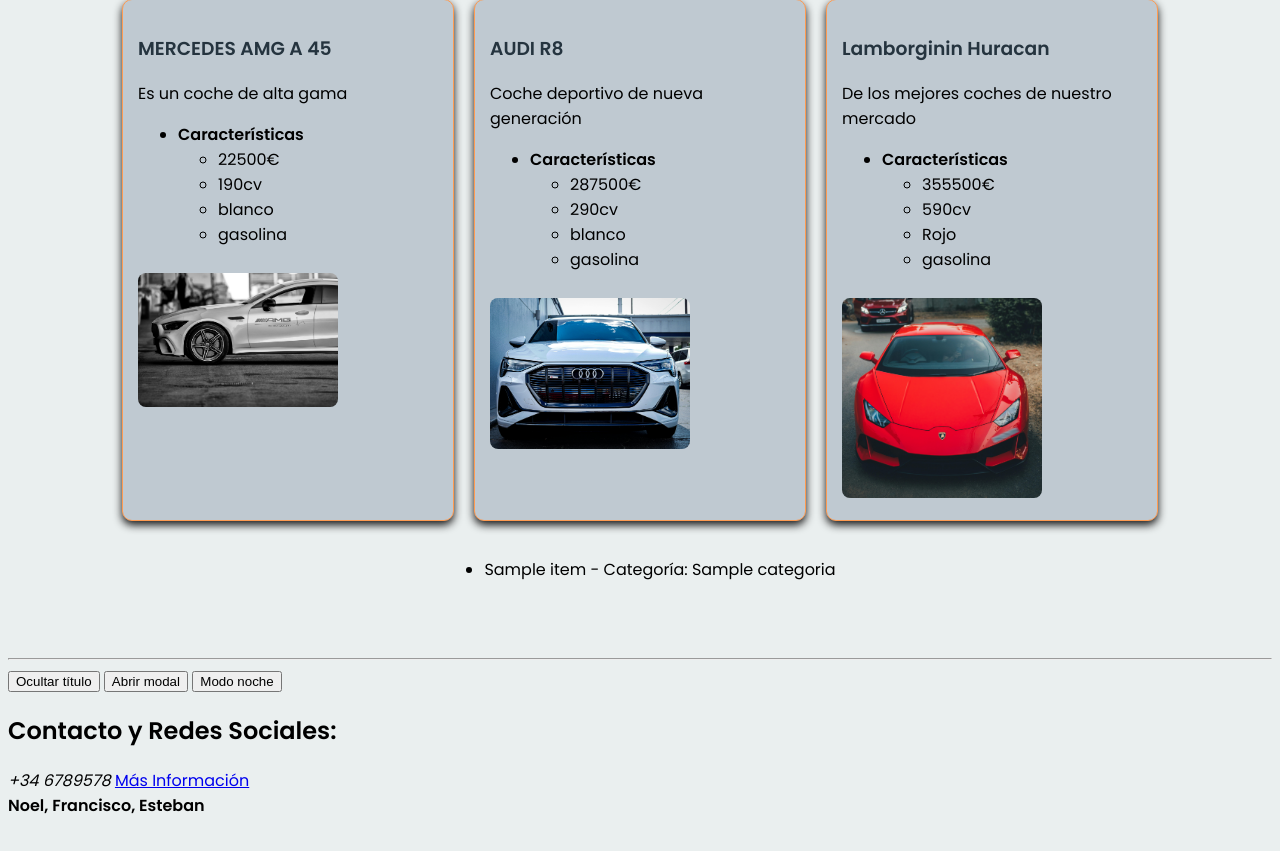
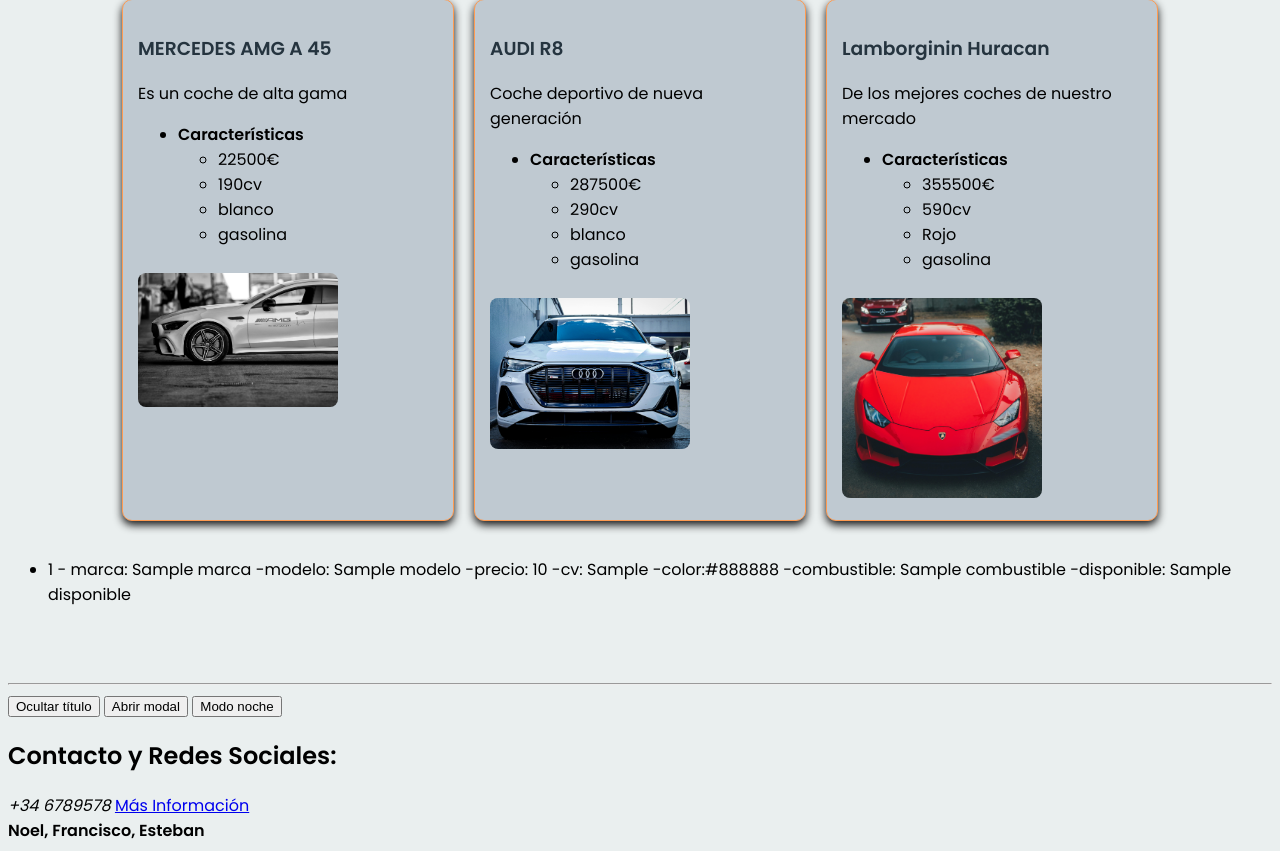
Before and after one commit to Estebanista12/Coches_GitHub, a Flask app: template templates/grupalindex.html in a window 1280 px wide. Shown: the part 315-1166 px from the top of the page. Before the commit the page ends 1129 px from the top, so only its background shows below. Run offline with Flask 3, Linux system fonts and the light colour scheme; the template is opened without the code that fills it: most values are stand-ins (such as "Sample title", 1, 10 or a date in 2020).

Commit message:
avances pagina

```diff
--- a/app.py
+++ b/app.py
@@ -1,18 +1,37 @@
 from flask import Flask, render_template
+from databasemanager import DatabaseManager
 
 app = Flask(__name__)
 
-@app.route("/coleccion")
+
+@app.route('/coleccion')
 def ver_coleccion():
-    # Creamos una lista de diccionarios con datos de prueba
-    mis_favoritos = [
-        {"nombre": "Mercedes AMG", "motivo": "ESTEBAN"},
-        {"nombre": "AUDI", "motivo": "CABALLO"},
-        {"nombre": "LAMBORGINI", "motivo": "PESCADO"}
-    ]
-    # Enviamos la lista completa a la plantilla con el nombre 'items'
-    return render_template("grupalindex.html", items=mis_favoritos)
+    """Lee coches desde la base de datos SQLite y los pasa a la plantilla.
 
-if __name__ == "__main__":
-    # Arrancamos el servidor en modo debug para que se reinicie solo al guardar cambios
+    Abre la conexión con DatabaseManager, obtiene las filas y cierra la conexión.
+    """
+    db = DatabaseManager('coches.db')
+    try:
+        filas = db.obtener_coches()
+        items = []
+        for fila in filas:
+            id_c, marca, modelo, precio, cv, color, combustible, fecha, disponible = fila,
+            items.append({
+                'id': id_c,
+                'nombre': f"{marca} {modelo}",
+                'marca': marca,
+                'modelo': modelo,
+                'precio': precio,
+                'cv': cv,
+                'color': color,
+                'combustible': combustible,
+                'fecha': fecha,
+                'disponible': bool(disponible),
+
+            })
+        return render_template('grupalindex.html', items=items)
+    finally:
+        db.close()
+
+if __name__ == '__main__':
     app.run(debug=True)
--- a/databasemanager.py
+++ b/databasemanager.py
@@ -17,7 +17,8 @@
             cv TEXT,
             color TEXT,
             combustible TEXT,
-            disponible INTEGER DEFAULT 1
+            disponible INTEGER DEFAULT 1,
+            imagen TEXT
         )
         """)
         self.conexion.commit()
--- a/main.py
+++ b/main.py
@@ -6,7 +6,7 @@
 
 
 class Coche:
-    def __init__(self, marca, modelo, precio, CV, color, combustible, disponible=True):
+    def __init__(self, marca, modelo, precio, CV, color, combustible, disponible=True, imagen=None):
         self.id = None
         self.marca = marca
         self.modelo = modelo
@@ -15,6 +15,7 @@
         self.color = color
         self.combustible = combustible
         self.disponible = disponible
+        self.imagen = imagen
 
     def __str__(self):
         estado = "Disponible" if self.disponible else "No Disponible"
--- a/templates/grupalindex.html
+++ b/templates/grupalindex.html
@@ -1,12 +1,11 @@
 <!DOCTYPE html>
 <html lang="es">
 <head>
-    <link rel="stylesheet" href="style.css">
     <meta charset="UTF-8">
     <meta name="viewport" content="width=device-width, initial-scale=1.0">
     <title>Proyecto Coches</title>
+    <!-- Hoja de estilos servida desde /static/css/style.css -->
     <link rel="stylesheet" href="{{ url_for('static', filename='css/style.css') }}">
-
 </head>
 <body>
     <link rel="preconnect" href="https://fonts.googleapis.com">
@@ -105,15 +104,23 @@
 
             </article>
 
-        <section>
 
 
 
-            <ul>
-                {% for item in items %}
-                    <li>{{ item.nombre }} - Categoría: {{ item.categoria }}</li>
-                {% endfor %}
-            </ul>
+        <section>
+
+        <ul>
+
+
+            {% for item in items %}
+                <li>{{ item.id }} - marca: {{ item.marca }} -modelo: {{ item. modelo}} -precio: {{item.precio}} -cv: {{item.cv}} -color:{{item.color}} -combustible: {{item.combustible}} -disponible: {{item.disponible}}
+                </li>
+            {% endfor %}
+
+
+        </ul>
+
+
     </main>
     <hr>
     <!-- Final de la página donde se encuentra el botón de modo noche-->
@@ -126,8 +133,8 @@
         <em>+34 6789578</em>
         <a href="https://www.pexels.com/es-es/buscar/coches%20deportivos%20mercedes/">Más Información</a>
     </footer>
-    <script src="main.js"></script>
+    <!-- Cargar el script desde la carpeta static (evita rutas relativas incorrectas) -->
+    <script src="{{ url_for('static', filename='js/main.js') }}"></script>
 </body>
 <strong>Noel, Francisco, Esteban</strong>
 </html>
-<script src="main.js"></script>
```
Also changed, not shown: static/js/main.js (added, +45 -0 lines), tmp_test_coches.db (added).
